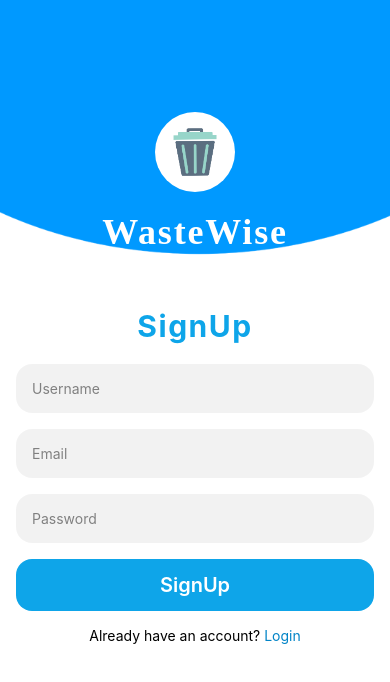
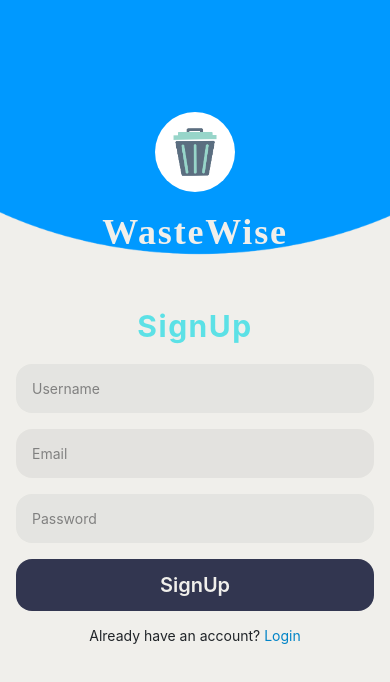
Before and after one commit to Aswin74/WasteWise_frontend, a React Native app: screen /SignUp in a window 390 px wide. Shown: the top 682 px of the page. Built offline with nearby package versions, Linux system fonts and the light colour scheme; a web font is replaced by a local one.

Commit message:
chatbot , colors

```diff
--- a/package.json
+++ b/package.json
@@ -20,10 +20,11 @@
     "nativewind": "^2.0.11",
     "react": "18.2.0",
     "react-native": "0.73.6",
+    "react-native-maps": "1.10.0",
     "react-native-reanimated": "~3.6.2",
     "react-native-safe-area-context": "4.8.2",
     "react-native-screens": "~3.29.0",
-    "react-native-maps": "1.10.0"
+    "react-native-webview": "^13.10.3"
   },
   "devDependencies": {
     "@babel/core": "^7.20.0",
--- a/src/navigation/TabNavigator.tsx
+++ b/src/navigation/TabNavigator.tsx
@@ -1,14 +1,16 @@
 import { createBottomTabNavigator } from "@react-navigation/bottom-tabs"
 import Home from "../screens/Home/Home"
+import Chatbot from "../screens/Chatbot/Chatbot"
 
 const Tab = createBottomTabNavigator()
 
 const TabNavigator = () => {
-    return (
-        <Tab.Navigator initialRouteName="Home">
-            <Tab.Screen name="Home" component={Home} />
-        </Tab.Navigator>
-    )
+  return (
+    <Tab.Navigator initialRouteName="Home">
+      <Tab.Screen name="Home" component={Home} />
+      <Tab.Screen name="Chatbot" component={Chatbot} />
+    </Tab.Navigator>
+  )
 }
 
 export default TabNavigator
--- /dev/null
+++ b/src/screens/Chatbot/Chatbot.tsx
@@ -0,0 +1,13 @@
+import { View, Text } from "react-native"
+import React from "react"
+import WebView from "react-native-webview"
+
+const Chatbot = () => {
+  return (
+    <View className="flex-1">
+      <WebView source={{ uri: "https://kajolchand.github.io/WebChat/" }} style={{ flex: 1 }} />
+    </View>
+  )
+}
+
+export default Chatbot
--- a/src/screens/Home/Home.tsx
+++ b/src/screens/Home/Home.tsx
@@ -67,7 +67,7 @@ const Home = () => {
             latitude: 8.564585239157829,
             longitude: 76.88430643863097,
           }}
-                    title={"smaple"}
+          title={"smas s aple"}
           pinColor="blue"
         />
       </MapView>
--- a/src/screens/auth/Login.tsx
+++ b/src/screens/auth/Login.tsx
@@ -38,15 +38,15 @@ const Login = ({ navigation }: LoginProps) => {
     setPassword("")
   }
 
-  useEffect(() => {
-    console.log(inputValues)
-  }, [inputValues])
+  // useEffect(() => {
+  //   console.log(inputValues)
+  // }, [inputValues])
 
   return (
     <KeyboardAvoidingView
       behavior="padding"
       keyboardVerticalOffset={Platform.OS === "ios" ? 100 : 10}
-      className="flex-1 bg-white"
+      className="flex-1 bg-ww-white"
     >
       <ScrollView>
         <StatusBar style="inverted" />
@@ -62,7 +62,7 @@ const Login = ({ navigation }: LoginProps) => {
           <Animated.Text
             entering={FadeInUp.delay(400).duration(1000).springify()}
             style={{ fontFamily: "Inter-Regular" }}
-            className="p-2 mt-3 font-bold text-white text-4xl tracking-wider"
+            className="p-2 mt-3 font-bold text-ww-white text-4xl tracking-wider"
           >
             WasteWise
           </Animated.Text>
@@ -75,12 +75,12 @@ const Login = ({ navigation }: LoginProps) => {
             entering={FadeInUp.delay(600).duration(1000).springify()}
             className="flex items-center mt-10 mb-5"
           >
-            <Text className="text-sky-500 font-bold text-3xl tracking-wider">Login</Text>
+            <Text className="text-ww-logo font-bold text-3xl tracking-wider">Login</Text>
           </Animated.View>
           <View className="mx-4 space-y-4">
             <Animated.View
               entering={FadeInDown.delay(200).duration(1000).springify()}
-              className="bg-black/5 rounded-2xl p-4"
+              className="bg-ww-black/5 rounded-2xl p-4"
             >
               <TextInput
                 // id="username"
@@ -93,7 +93,7 @@ const Login = ({ navigation }: LoginProps) => {
 
             <Animated.View
               entering={FadeInDown.delay(300).duration(1000).springify()}
-              className="bg-black/5 rounded-2xl p-4 mb-2"
+              className="bg-ww-black/5 rounded-2xl p-4 mb-2"
             >
               <TextInput
                 value={password}
@@ -105,8 +105,8 @@ const Login = ({ navigation }: LoginProps) => {
             </Animated.View>
 
             <Animated.View entering={FadeInDown.delay(400).duration(1000).springify()} className="w-full">
-              <TouchableOpacity className="bg-sky-500 w-full rounded-2xl p-3" onPress={handleSubmit}>
-                <Text className="text-white text-xl font-semibold text-center">Login</Text>
+              <TouchableOpacity className="bg-ww-primary w-full rounded-2xl p-3" onPress={handleSubmit}>
+                <Text className="text-ww-white text-xl font-semibold text-center">Login</Text>
               </TouchableOpacity>
             </Animated.View>
 
@@ -114,7 +114,7 @@ const Login = ({ navigation }: LoginProps) => {
               entering={FadeInDown.delay(500).duration(1000).springify()}
               className="flex-row justify-center"
             >
-              <Text>Don't have an account? </Text>
+              <Text className="text-ww-black">Don't have an account? </Text>
               <TouchableOpacity onPress={() => navigation.push("SignUp")}>
                 <Text className="text-sky-600">SignUp</Text>
               </TouchableOpacity>
--- a/src/screens/auth/SignUp.tsx
+++ b/src/screens/auth/SignUp.tsx
@@ -52,7 +52,7 @@ const SignUp = ({ navigation }: SignUpProps) => {
     <KeyboardAvoidingView
       behavior="padding"
       keyboardVerticalOffset={Platform.OS === "ios" ? 100 : 10}
-      className="w-full h-full bg-white"
+      className="w-full h-full bg-ww-white"
     >
       <StatusBar style="inverted" />
       <ScrollView>
@@ -68,7 +68,7 @@ const SignUp = ({ navigation }: SignUpProps) => {
           <Animated.Text
             entering={FadeInUp.delay(400).duration(1000).springify()}
             style={{ fontFamily: "Inter-Regular" }}
-            className="p-2 mt-3 font-bold text-white text-4xl tracking-wider"
+            className="p-2 mt-3 font-bold text-ww-white text-4xl tracking-wider"
           >
             WasteWise
           </Animated.Text>
@@ -78,14 +78,14 @@ const SignUp = ({ navigation }: SignUpProps) => {
         <View className="h-full w-full flex pt-40">
           {/* form */}
           <Animated.View entering={FadeInUp.delay(600).duration(1000).springify()} className="flex items-center mb-5">
-            <Text className="text-sky-500 font-bold text-3xl tracking-wider">SignUp</Text>
+            <Text className="text-ww-logo font-bold text-3xl tracking-wider">SignUp</Text>
           </Animated.View>
 
           {/* SignUp Form */}
           <View className="mx-4 space-y-4">
             <Animated.View
               entering={FadeInDown.delay(200).duration(1000).springify()}
-              className="bg-black/5 rounded-2xl p-4"
+              className="bg-ww-black/5 rounded-2xl p-4"
             >
               <TextInput placeholder="Username" placeholderTextColor={"gray"} onChangeText={setUserName} />
             </Animated.View>
@@ -99,7 +99,7 @@ const SignUp = ({ navigation }: SignUpProps) => {
 
             <Animated.View
               entering={FadeInDown.delay(400).duration(1000).springify()}
-              className="bg-black/5 rounded-2xl p-4 mb-2"
+              className="bg-ww-black/5 rounded-2xl p-4 mb-2"
             >
               <TextInput
                 placeholder="Password"
@@ -110,8 +110,8 @@ const SignUp = ({ navigation }: SignUpProps) => {
             </Animated.View>
 
             <Animated.View entering={FadeInDown.delay(500).duration(1000).springify()} className="w-full">
-              <TouchableOpacity className="bg-sky-500 w-full rounded-2xl p-3" onPress={handleSubmit}>
-                <Text className="text-white text-xl font-semibold text-center">SignUp</Text>
+              <TouchableOpacity className="bg-ww-primary w-full rounded-2xl p-3" onPress={handleSubmit}>
+                <Text className="text-ww-white text-xl font-semibold text-center">SignUp</Text>
               </TouchableOpacity>
             </Animated.View>
 
@@ -119,7 +119,7 @@ const SignUp = ({ navigation }: SignUpProps) => {
               entering={FadeInDown.delay(600).duration(1000).springify()}
               className="flex-row justify-center"
             >
-              <Text>Already have an account? </Text>
+              <Text className="text-ww-black">Already have an account? </Text>
               <TouchableOpacity onPress={() => navigation.push("Login")}>
                 <Text className="text-sky-600">Login</Text>
               </TouchableOpacity>
--- a/tailwind.config.js
+++ b/tailwind.config.js
@@ -6,7 +6,16 @@ module.exports = {
     // "./src/components/**/*.{js,jsx,ts,tsx}",
   ],
   theme: {
-        extend: {},
+    extend: {
+      colors: {
+        ww: {
+          logo: "#5ce1e6",
+          primary: "#323650",
+          white: "#f0efeb",
+          black: "#212529",
+        },
+      },
+    },
   },
   plugins: [],
 }
```
Also changed, not shown: libaries.txt, 1 other file (tests, documents, lock files or other folders). Lines whose indentation alone changed are shown as unchanged.
